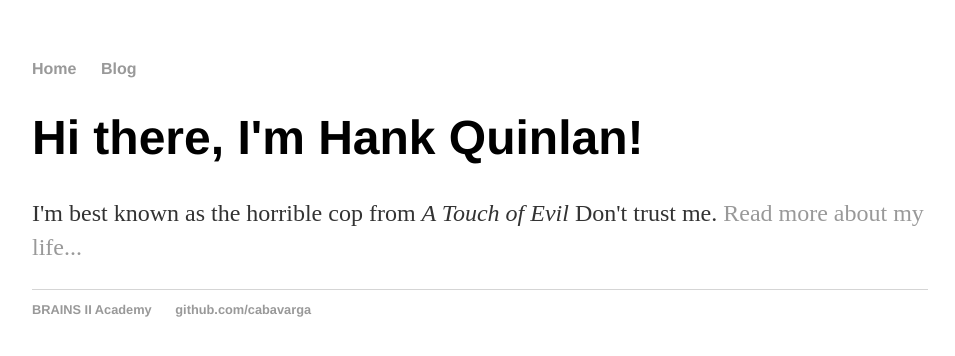
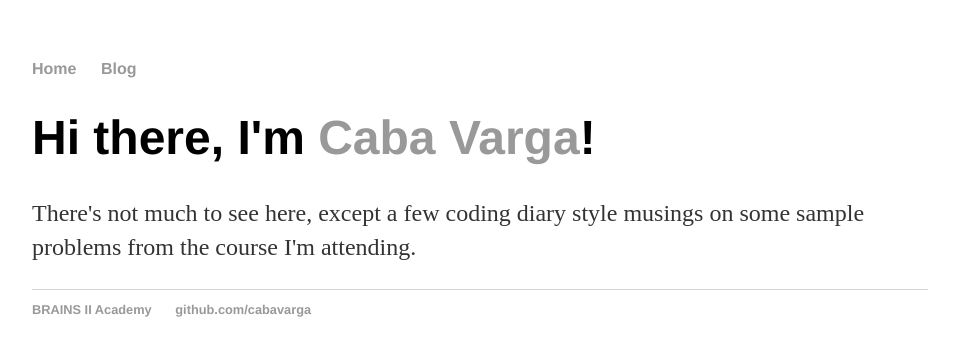
Before and after one commit to CabaVarga/CabaVarga.github.io, a Jekyll site: the page built from index.html, in a window 1280 px wide. Shown: the top 356 px of the page, without its empty margins (160-1115 px from the left). Built offline with Jekyll 4.4.1, drawn with Linux system fonts in a browser that asks for light colours.

Commit message:
Updated landing page

```diff
--- a/index.html
+++ b/index.html
@@ -1,8 +1,8 @@
 ---
 layout: default
-title: Hank Quinlan, Horrible Cop
+title: .NET TidBits
 ---
 <div class="blurb">
-	<h1>Hi there, I'm Hank Quinlan!</h1>
-	<p>I'm best known as the horrible cop from <em>A Touch of Evil</em> Don't trust me. <a href="/about">Read more about my life...</a></p>
+	<h1>Hi there, I'm <a href="https://en.wikipedia.org/wiki/Csaba">Caba</a> <a href="https://en.wikipedia.org/wiki/Varga_(surname)">Varga</a>!</h1>
+	<p>There's not much to see here, except a few coding diary style musings on some sample problems from the course I'm attending.</p>
 </div><!-- /.blurb -->
```
